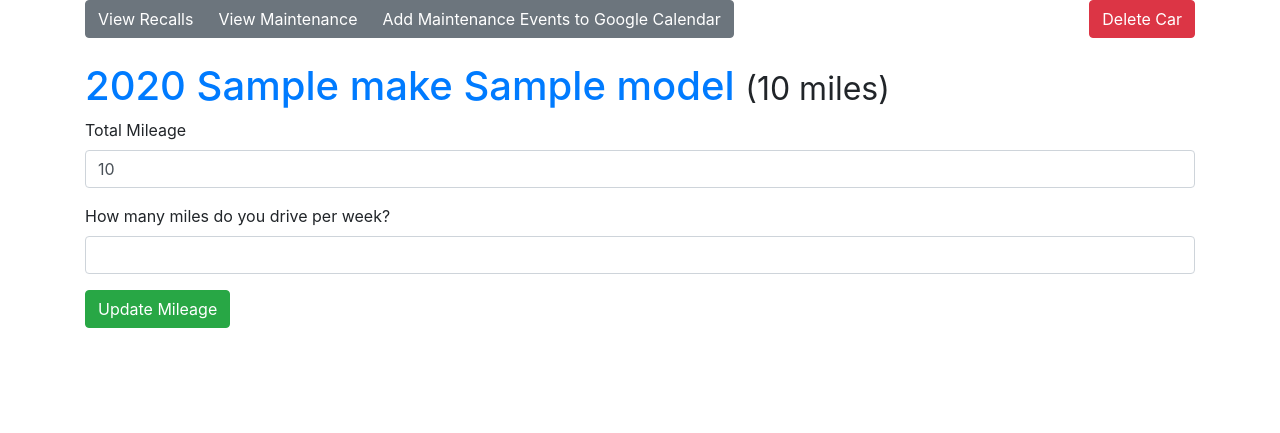
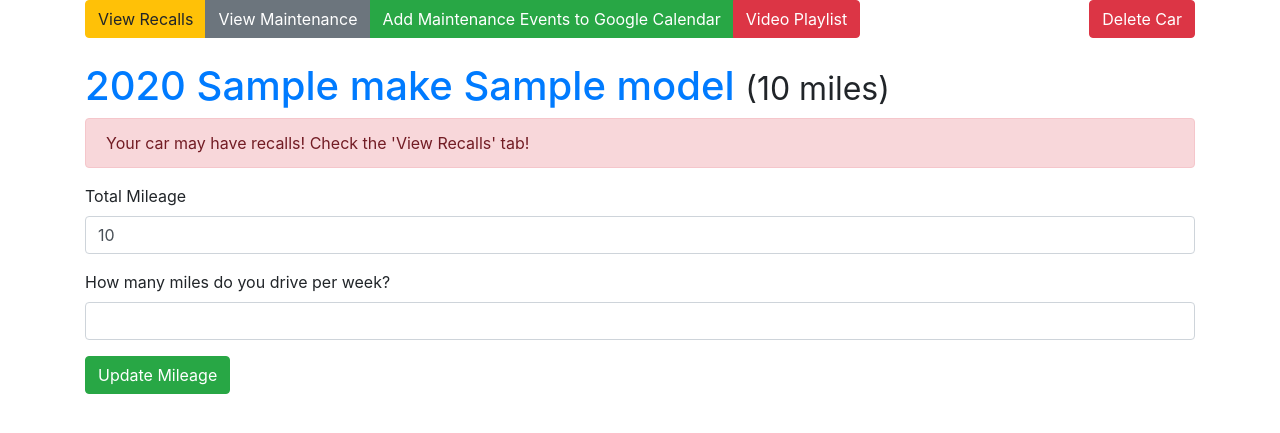
Before and after one commit to michaelmob/it490-car-calendar, a Flask app: template web/src/templates/cars/display.html in a window 1280 px wide. Shown: the part 72-505 px from the top of the page. Run offline with Flask 2, Linux system fonts and the light colour scheme; the template is opened without the code that fills it: most values are stand-ins (such as "Sample title", 1, 10 or a date in 2020); some libraries are stand-ins or nearby versions.

Commit message:
Add video playlist page

```diff
--- a/web/src/templates/cars/display.html
+++ b/web/src/templates/cars/display.html
@@ -5,14 +5,17 @@
 {% block content %}
 
 <div class="btn-group">
-  <a href="{{ url_for('cars.car_recalls', id=car.id) }}" class="btn btn-secondary">
+  <a href="{{ url_for('cars.car_recalls', id=car.id) }}" class="btn btn-warning">
     View Recalls
   </a>
   <a href="{{ url_for('cars.car_maintenance', id=car.id) }}" class="btn btn-secondary">
     View Maintenance
   </a>
-  <a href="{{ url_for('cars.add_events_to_calendar', id=car.id) }}" class="btn btn-secondary">
+  <a href="{{ url_for('cars.add_events_to_calendar', id=car.id) }}" class="btn btn-success">
     Add Maintenance Events to Google Calendar
+  </a>
+  <a href="{{ url_for('cars.video_playlist', id=car.id) }}" class="btn btn-danger">
+    Video Playlist
   </a>
 </div>
 
@@ -29,7 +32,12 @@
 </h1>
 
 {% block inner_content %}
+
 <form action="{{ url_for('cars.update_car', id=car.id) }}" method="POST">
+  <div class="alert alert-danger" role="alert">
+    Your car may have recalls! Check the 'View Recalls' tab!
+  </div>
+
   <div class="form-group">
     <label>Total Mileage</label>
     <input class="form-control" type="number" name="mileage" value="{{ car.mileage }}" required />
```
Also changed, not shown: web/src/views/cars.py (+45 -0 lines).
